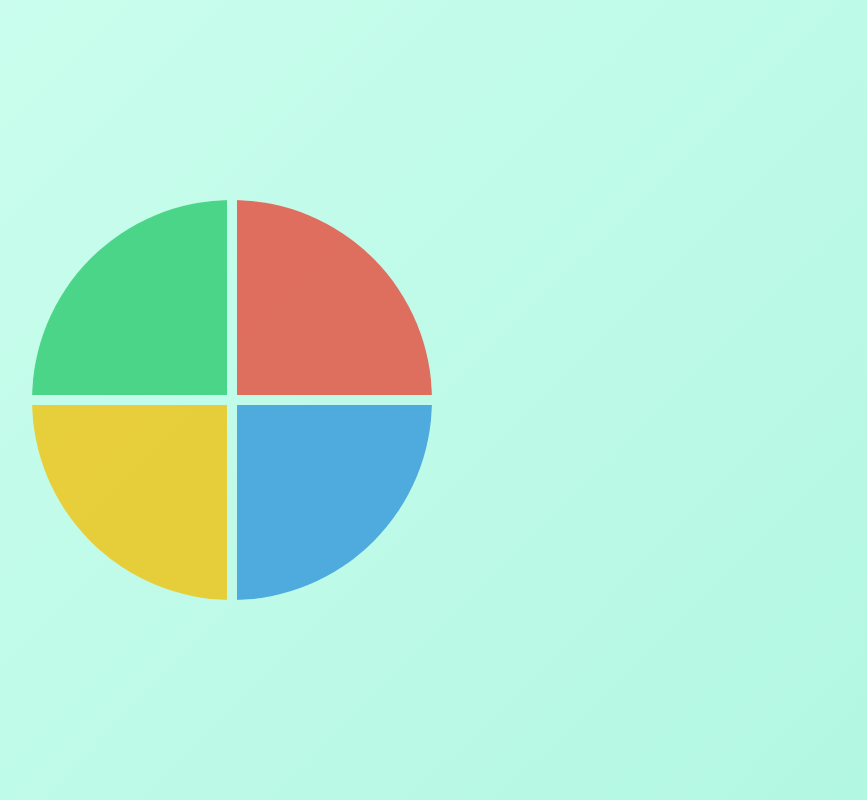
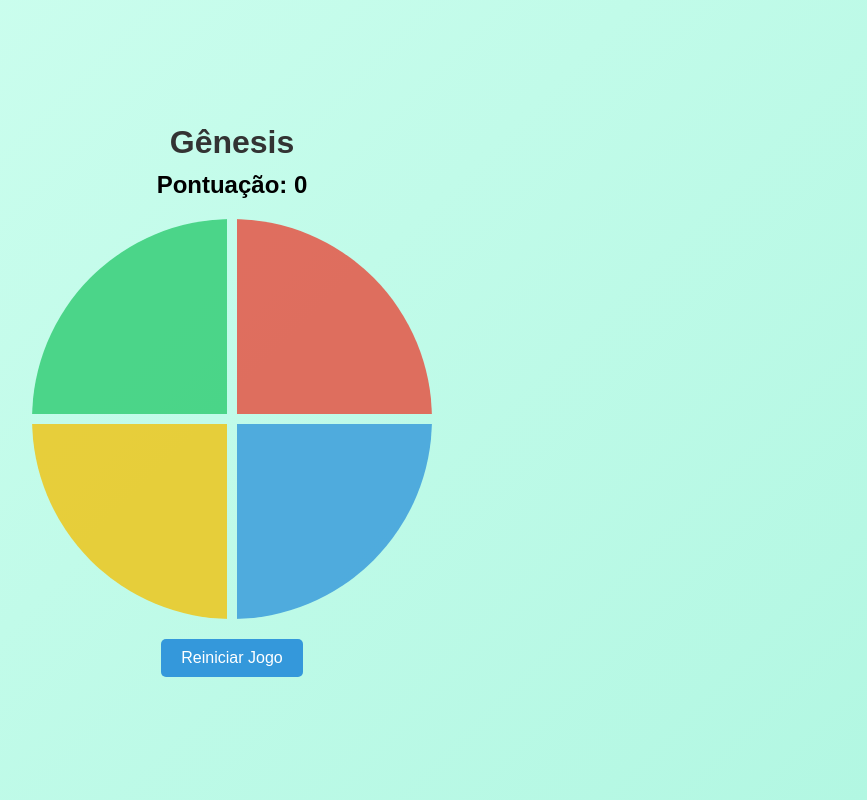
Before and after one commit to mariaandrezacs/jogoMemoriaGenesis, a plain HTML site: page index.html in a window 1280 px wide. Shown: the whole page, without its empty margins (408-1275 px from the left). Drawn offline with Linux system fonts and the light colour scheme; files that its build step writes are made by us from their sources.

Commit message:
refact: adiciona melhoras no indez

```diff
--- a/index.html
+++ b/index.html
@@ -1,20 +1,26 @@
 <!DOCTYPE html>
-<html lang="en">
-<head>
-    <meta charset="UTF-8">
-    <meta name="viewport" content="width=device-width, initial-scale=1.0">
-    <link rel="stylesheet" href="style.css">
-    <title>Genesis</title>
-</head>
-<body>
-    <div class="main-game">
+<html lang="pt-BR">
+  <head>
+    <meta charset="UTF-8" />
+    <meta name="viewport" content="width=device-width, initial-scale=1.0" />
+    <title>Gênesis - Genius</title>
+    <link rel="stylesheet" href="src/css/style.css" />
+  </head>
+  <body>
+    <div class="container">
+      <h1>Gênesis</h1>
+      <div class="score">Pontuação: 0</div>
+      <div class="main-game">
         <div class="genius">
-            <div class="blue"></div>
-            <div class="yellow"></div>
-            <div class="red"></div>
-            <div class="green"></div>
+          <div class="green" data-color="0"></div>
+          <div class="red" data-color="1"></div>
+          <div class="yellow" data-color="2"></div>
+          <div class="blue" data-color="3"></div>
         </div>
+      </div>
+      <button class="restart">Reiniciar Jogo</button>
     </div>
-    <script type="text/javascript" src="script.js"></script>
-</body>
+
+    <script src="src/js/script.js"></script>
+  </body>
 </html>
```
